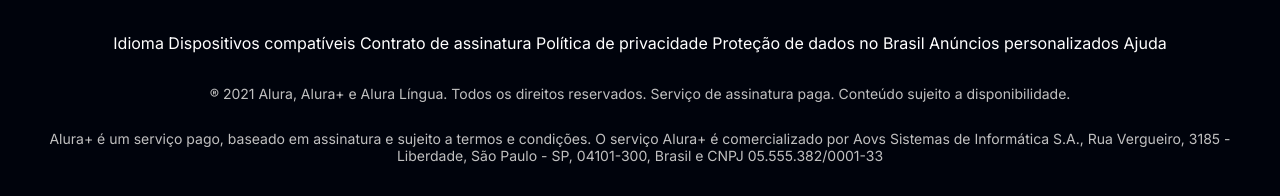
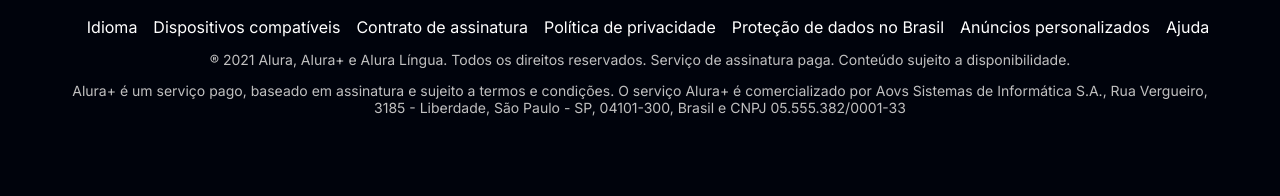
Before and after one commit to nishidanaomi/alura-plus, a plain HTML site: page index.html in a window 1280 px wide. Shown: the part 3693-3889 px from the top of the page. Drawn offline with Linux system fonts and the light colour scheme.

Commit message:
adicionando footer

```diff
--- a/index.html
+++ b/index.html
@@ -67,26 +67,27 @@
         <img src="/img/Logo.png" alt="Logo da Alura plus" class="rodape__logo">
         <ul class="rodape__lista">
             <li class="lista__link">
-            <a href="#" class="lista__link">Idioma</a>
+            <a href="#">Idioma</a>
             </li>
             <li class="lista__link">
-            <a href="#" class="lista__link">Dispositivos compatíveis</a>
+            <a href="#">Dispositivos compatíveis</a>
             </li>
             <li class="lista__link">
-            <a href="#" class="lista__link">Contrato de assinatura</a>
+            <a href="#">Contrato de assinatura</a>
             </li>
             <li class="lista__link">
-            <a href="#" class="lista__link">Política de privacidade</a>
+            <a href="#">Política de privacidade</a>
             </li>
             <li class="lista__link">
-            <a href="#" class="lista__link">Proteção de dados no Brasil</a>
+            <a href="#">Proteção de dados no Brasil</a>
             </li>
             <li class="lista__link">
-            <a href="#" class="lista__link">Anúncios personalizados</a>
+            <a href="#">Anúncios personalizados</a>
             </li>
             <li class="lista__link">
-            <a href="#" class="lista__link">Ajuda</a>
+            <a href="#">Ajuda</a>
             </li>
+        </ul>
         <p class="rodape__texto">® 2021 Alura, Alura+ e Alura Língua. Todos os direitos reservados. Serviço de assinatura paga. Conteúdo sujeito a disponibilidade.</p>
         <p class="rodape__texto">Alura+ é um serviço pago, baseado em assinatura e sujeito a termos e condições. O serviço Alura+ é comercializado por Aovs Sistemas de Informática S.A., Rua Vergueiro, 3185 - Liberdade, São Paulo - SP, 04101-300, Brasil e CNPJ 05.555.382/0001-33
         </p>
--- a/styles.css
+++ b/styles.css
@@ -116,17 +116,24 @@ body {
 
 .rodape {
     text-align: center;
+    margin: 5em 3em;
 }
 
-.lista__link {
-    display: inline-block;
+.rodape__lista {
+    display: flex;
+    justify-content: center;
+    list-style-type: none;
+    margin-top: 1em;
+}
+
+.lista__link a {
     text-decoration: none;
     color: var(--branco-principal);
-    margin: 1em 0;
+    margin-left: 1em;
 }
 
 .rodape__texto {
     color: var(--cinza-secundario);
     font-size: 14px;
-    margin: 0 1em 2em;
+    margin: 1em;
 }
```
